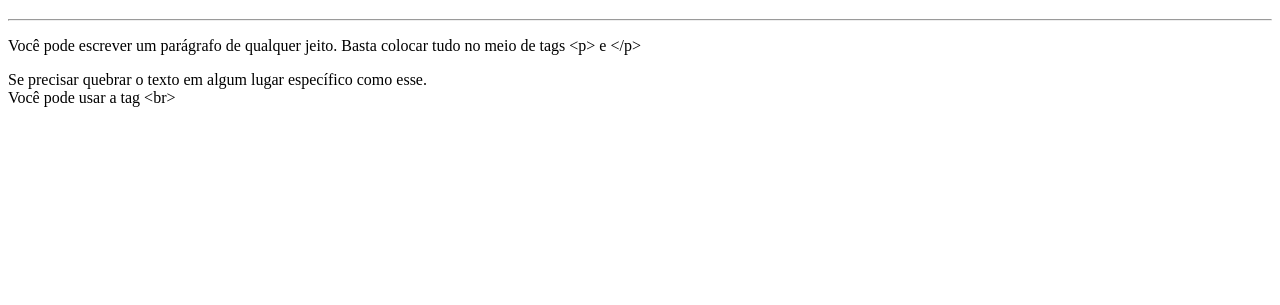
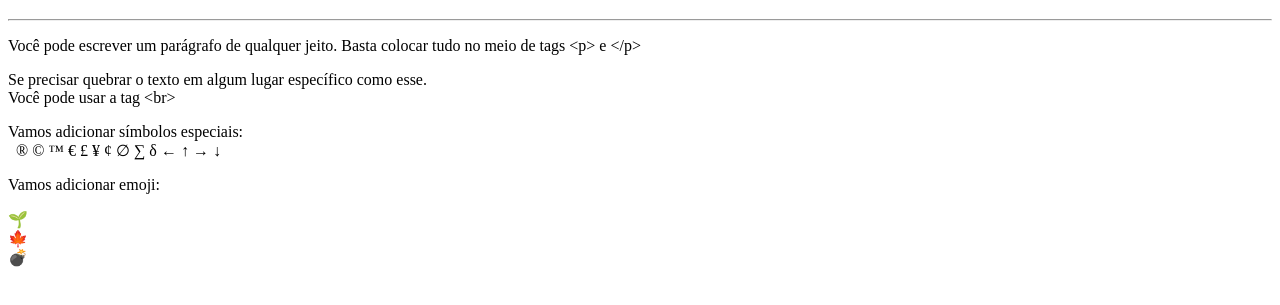
Before and after one commit to geovannagco/curso-em-video-html-css, a plain HTML site: page html-css/ex002/index.html in a window 1280 px wide. Shown: the part 61-366 px from the top of the page. Drawn offline with Linux system fonts and the light colour scheme.

Commit message:
add emoji e caracteres

```diff
--- a/html-css/ex002/index.html
+++ b/html-css/ex002/index.html
@@ -15,11 +15,23 @@
     <p>
       Você pode escrever um parágrafo de qualquer jeito. Basta colocar tudo no
       meio de tags &lt;p&gt; e &lt;/p&gt;
+      <!--lt = lesse them e gt = greater them -->
     </p>
 
     <p>
       Se precisar quebrar o texto em algum lugar específico como esse.
       <br />Você pode usar a tag &lt;br&gt;
     </p>
+
+    <p>
+      Vamos adicionar símbolos especiais: <br />
+      &nbsp; &reg; &copy; &trade; &euro; &pound; &yen; &cent; &empty; &sum;
+      &delta; &larr; &uarr; &rarr; &darr;
+    </p>
+
+    <p>Vamos adicionar emoji: <br /></p>
+    &#X1F331 <br>
+    &#X1F341 <br>
+    &#X1F4A3
   </body>
 </html>
```
